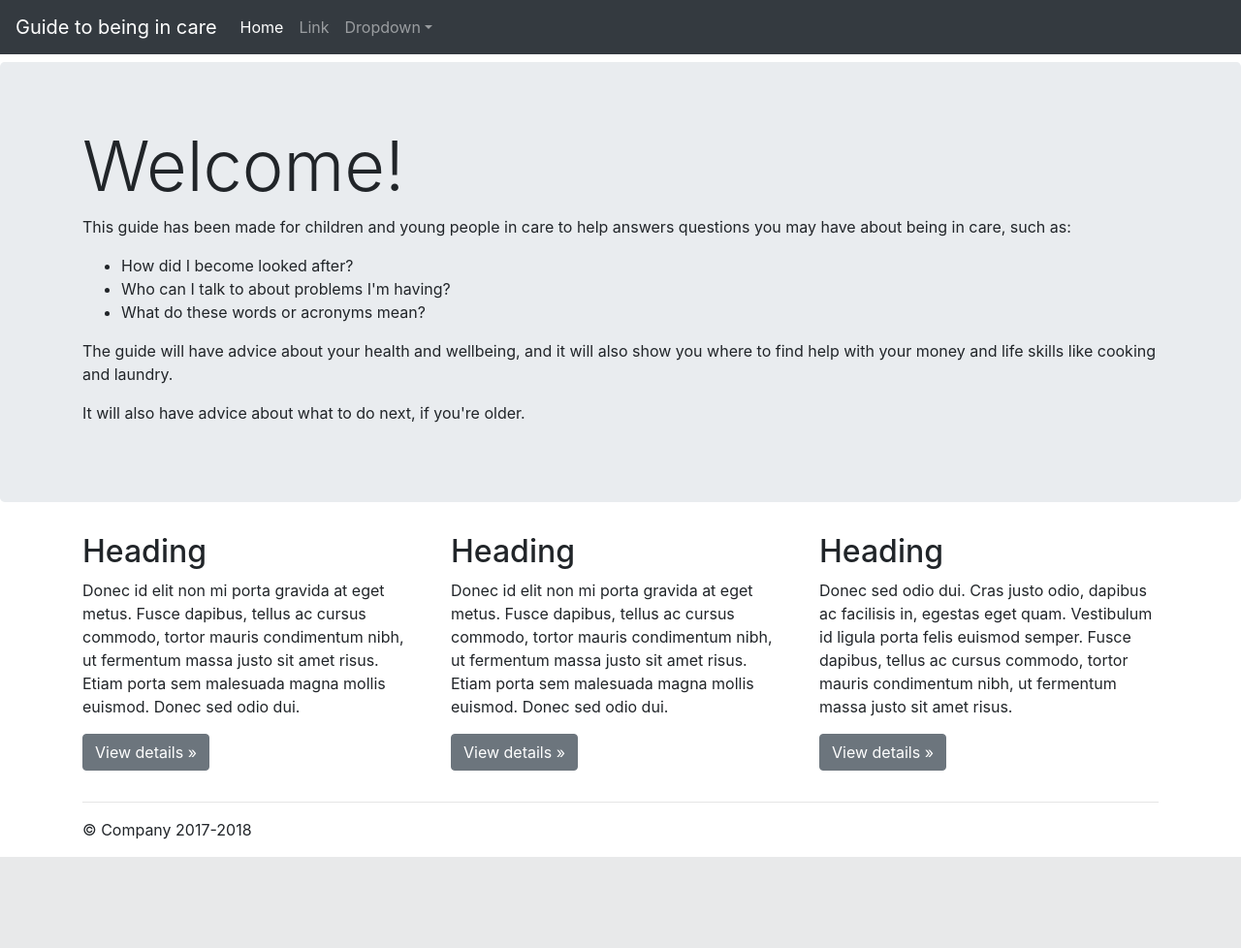
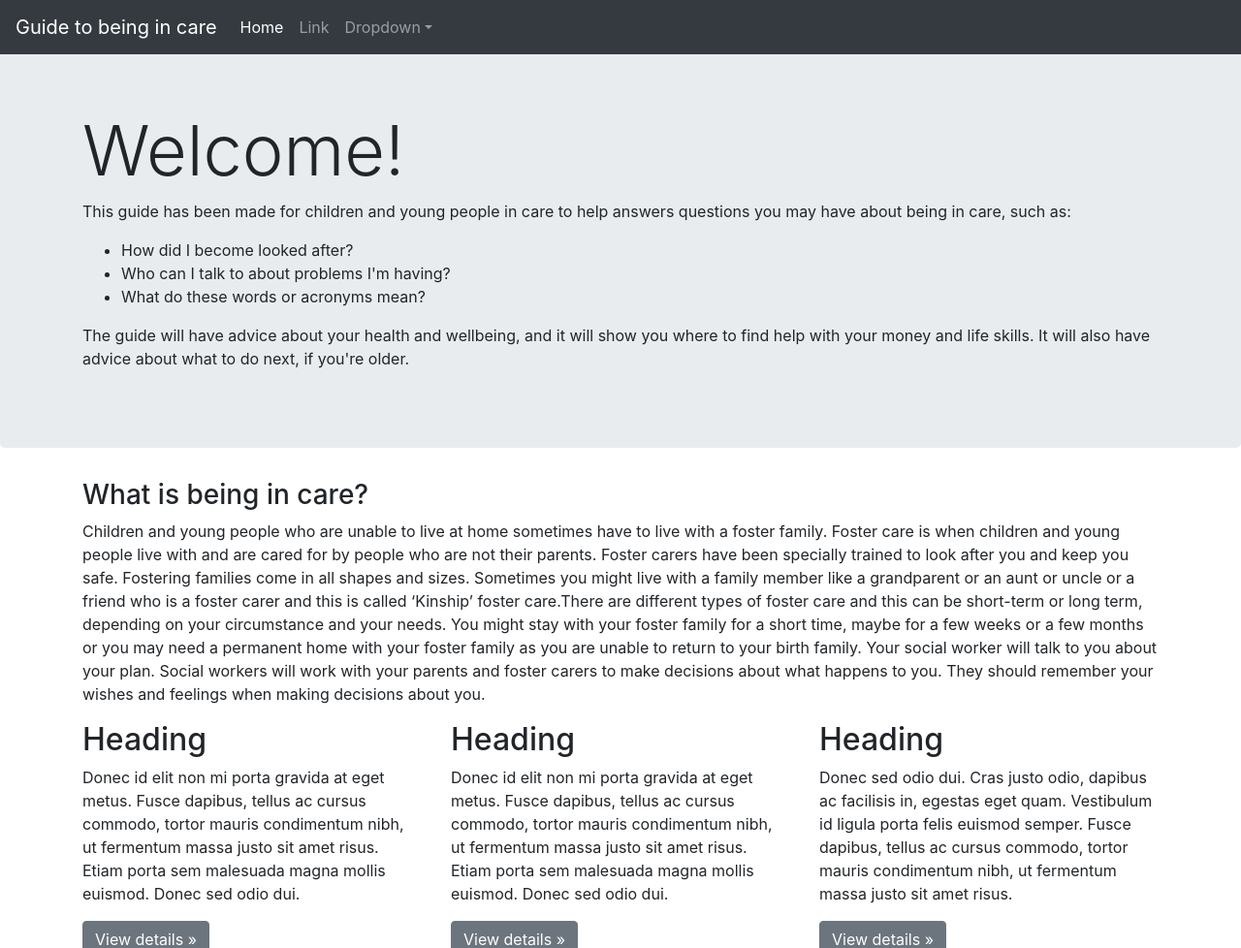
Before and after one commit to pyjaks/Guide-to-Being-in-Care-FYP, a Django app: page /main/ in a window 1280 px wide. Shown: the top 978 px of the page at 97% size. Before the commit the page ends 884 px from the top, so only its background shows below. Run offline with Django 3.2, Linux system fonts and the light colour scheme; some libraries are stand-ins or nearby versions.

Commit message:
Added content to main, changed some formatting

```diff
--- a/guide/main/templates/main/base.html
+++ b/guide/main/templates/main/base.html
@@ -10,10 +10,6 @@
 <body>
     <div id="sidebar">
         {% block sidebar %}
-        <ul>
-            <li><a href="/">Home</a></li>
-            <li><a href="/blog/">Blog</a></li>
-        </ul>
         {% endblock %}
     </div>
 
--- a/guide/main/templates/main/home.html
+++ b/guide/main/templates/main/home.html
@@ -29,10 +29,8 @@
     </nav>
 
     <main role="main">
-
-      <!-- Main jumbotron for a primary marketing message or call to action -->
       <div class="jumbotron">
-        <div class="container">
+        <div class="container pt-5">
           <h2 class="display-3">Welcome!</h2>
           <p>This guide has been made for children and young people in care to help answers questions you
           may have about being in care, such as:</p>
@@ -41,12 +39,26 @@
                 <li>Who can I talk to about problems I'm having?</li>
                 <li>What do these words or acronyms mean?</li>
             </ul>
-          <p>The guide will have advice about your health and wellbeing, and it will also
-              show you where to find help with your money and life skills like cooking and laundry.</p>
-          <p>It will also have advice about what to do next, if you're older.</p>
+          <p>The guide will have advice about your health and wellbeing, and it will
+              show you where to find help with your money and life skills.
+              It will also have advice about what to do next, if you're older.</p>
         </div>
       </div>
-
+        <div class="container">
+            <h3>What is being in care?</h3>
+            <p>Children and young people who are unable to live at home sometimes have to live with a foster family.
+                Foster care is when children and young people live with and are cared for by people who are not
+                their parents. Foster carers have been specially trained to look after you and keep you safe.
+                Fostering families come in all shapes and sizes. Sometimes you might live with a family member
+                like a grandparent or an aunt or uncle or a friend who is a foster carer and this is called ‘Kinship’
+                foster care.There are different types of foster care and this can be short-term or long term,
+                depending on your circumstance and your needs. You might stay with your foster family for a short
+                time, maybe for a few weeks or a few months or you may need a permanent home with your foster
+                family as you are unable to return to your birth family. Your social worker will talk to you about
+                your plan. Social workers will work with your parents and foster carers to make decisions about
+                what happens to you.
+                They should remember your wishes and feelings when making decisions about you.</p>
+        </div>
       <div class="container">
         <!-- Example row of columns -->
         <div class="row">
```
Also changed, not shown: guide/content/introduction.txt (added, +12 -0 lines), guide/main/templates/main/age-check.html (+5 -5 lines).
